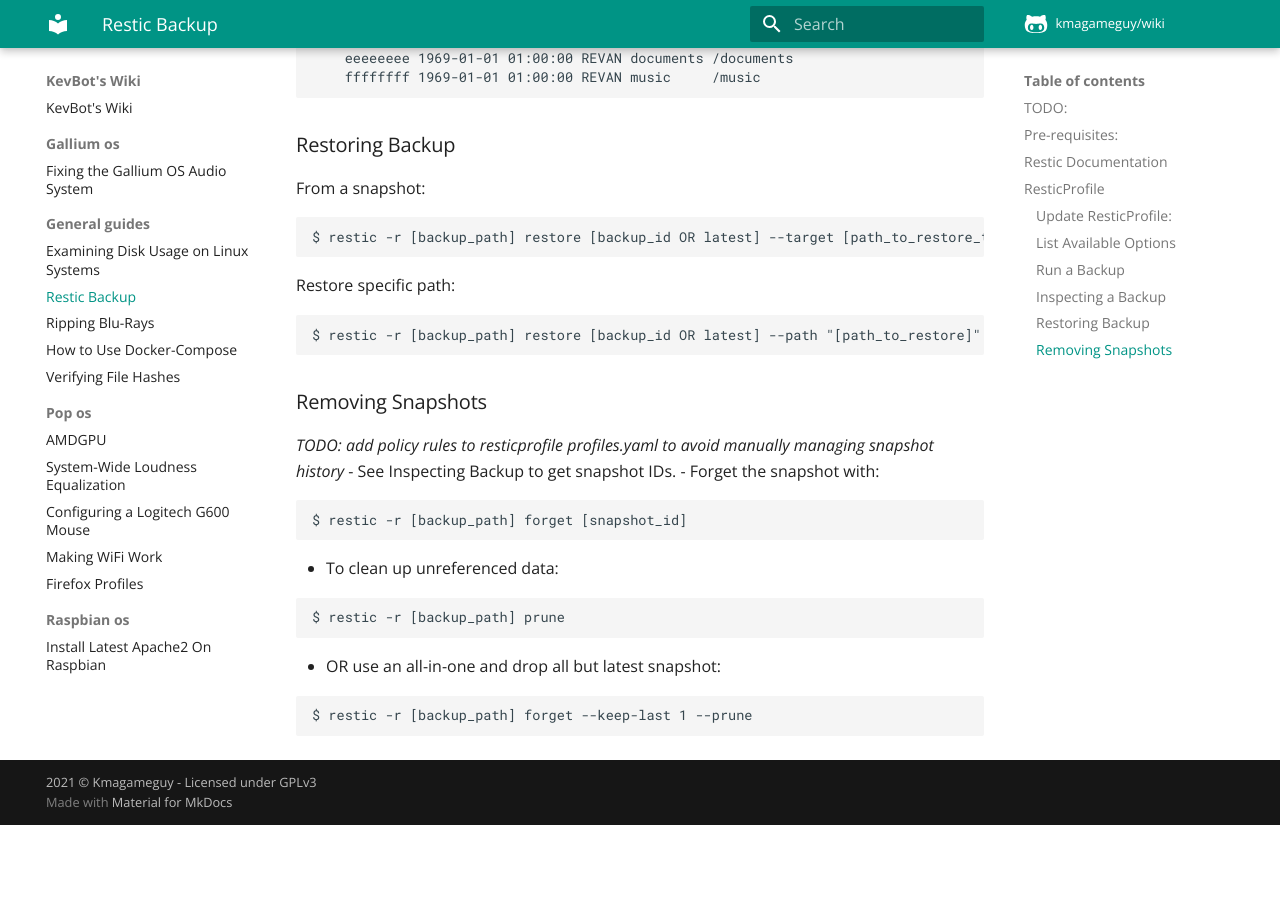
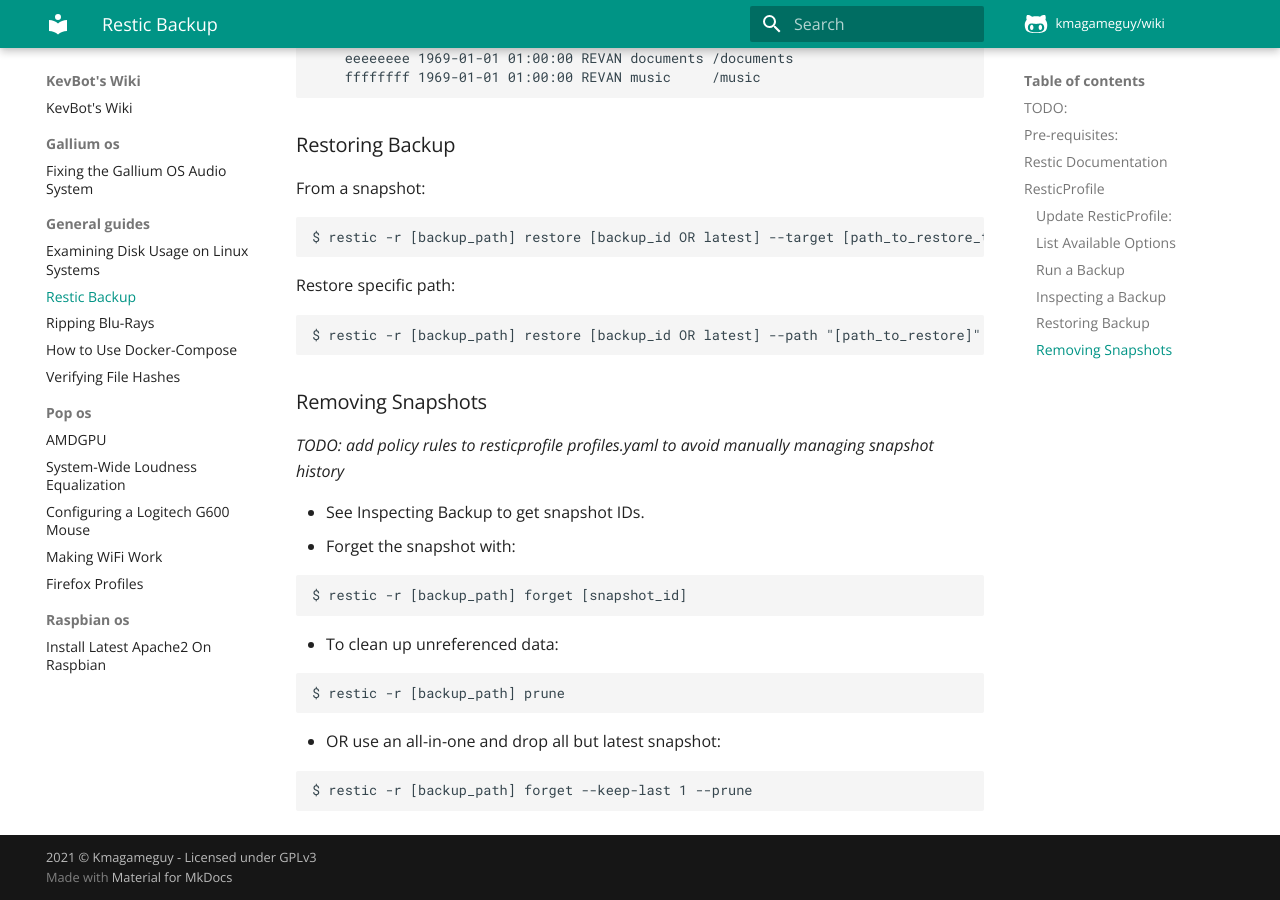
Before and after one commit to Kmagameguy/wiki, an MkDocs documentation site: the page built from docs/general_guides/restic_guide.md, in a window 1280 px wide and 900 px high, scrolled down 1778 px. Built offline with MkDocs 1.6.1 and Material for MkDocs 9.7.7, drawn with Linux system fonts in a browser that asks for light colours; comment, search, counter and statistics services are not loaded; before the commit the page ends 2603 px from its top, so only the background shows below that.

Commit message:
Fix Link & Unordered List in Restic Guide

```diff
--- a/docs/general_guides/restic_guide.md
+++ b/docs/general_guides/restic_guide.md
@@ -21,7 +21,7 @@
 
 ## Restic Documentation
 
-https://restic.readthedocs.io/en/latest/manual_rest.html
+<https://restic.readthedocs.io/en/latest/manual_rest.html>
 
 
 ## ResticProfile
@@ -88,6 +88,7 @@
 ### Removing Snapshots
 
 _TODO: add policy rules to resticprofile profiles.yaml to avoid manually managing snapshot history_
+
 - See Inspecting Backup to get snapshot IDs.
 - Forget the snapshot with:
 
```
